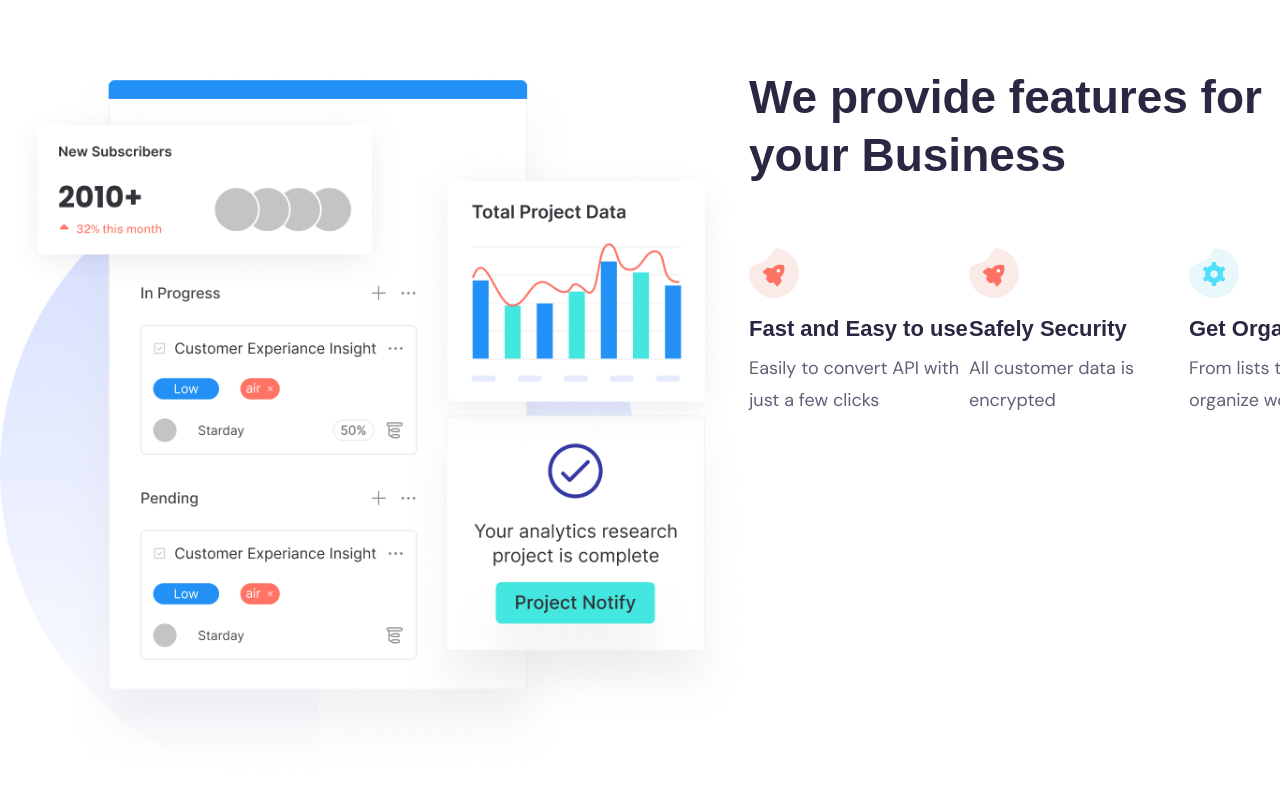
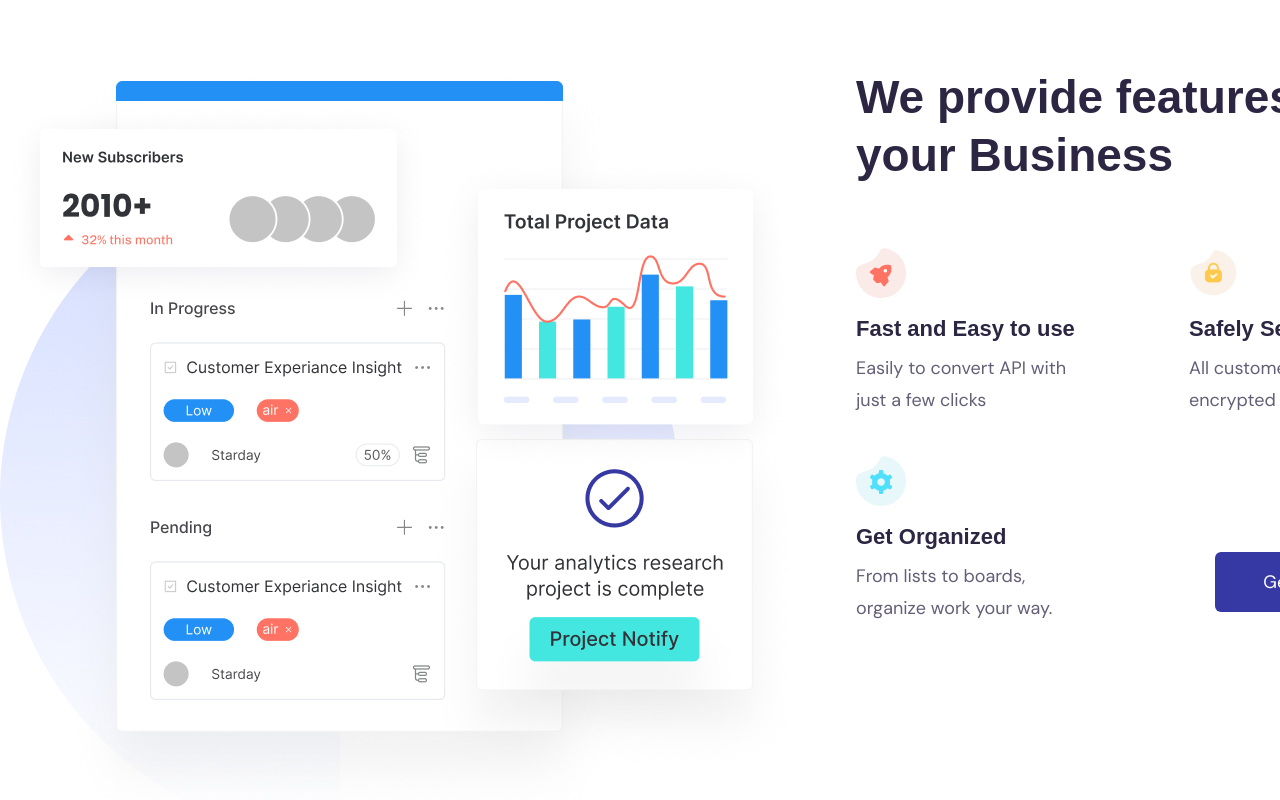
Before and after one commit to nayebislam/Innovatee, a React (Vite) app: page / in a window 1280 px wide. Shown: the part 2125-2925 px from the top of the page. Built offline with nearby package versions, Linux system fonts and the light colour scheme; a web font is replaced by a local one.

Commit message:
Features update

```diff
--- a/src/components/Features/Features.jsx
+++ b/src/components/Features/Features.jsx
@@ -2,25 +2,25 @@ import React from 'react'
 import Container from '../layout/Container'
 import Feature from '../../assets/Features.png'
 import ficon1 from '../../assets/Featuresicon1.png'
-// import ficon2 from '../../assets/Featuresicon2.png'
+import ficon2 from '../../assets/Featuresicon2.png'
 import ficon3 from '../../assets/Featuresicon3.png'
 
 const Features = () => {
-    const featuresData =[
+    const featuresData = [
         {
-            img:ficon1,
-            title:"Fast and Easy to use",
-            description:"Easily to convert API with just a few clicks"
+            img: ficon1,
+            title: "Fast and Easy to use",
+            description: "Easily to convert API with just a few clicks"
         },
         {
-            img:ficon1,
-            title:"Safely Security",
-            description:"All customer data is encrypted"
+            img: ficon1,
+            title: "Safely Security",
+            description: "All customer data is encrypted"
         },
         {
-            img:ficon3,
-            title:"Get Organized",
-            description:"From lists to boards, organize work your way. "
+            img: ficon3,
+            title: "Get Organized",
+            description: "From lists to boards, organize work your way. "
         },
     ]
     return (
@@ -34,20 +34,39 @@ const Features = () => {
                         <h3 className='font-primary max-w-[553px] font-bold text-[46px] leading-[58px] text-titleColor mb-[64px]'>
                             We provide features for your Business
                         </h3>
-                        <div className='flex'>
-                            {
-                                featuresData.map((item) => (
-                                    <div className='w-[220px] flex flex-col items-baseline justify-center'>
-                                        <img src={item.img} alt="" />
-                                        <h1 className='font-primary font-bold text-[22px] leading-[34px] text-titleColor mt-[14px] mb-[6px]'>
-                                            {item.title}
-                                        </h1>
-                                        <p className='font-secondary text-[18px] leading-[32px] text-peraColor'>
-                                            {item.description}
-                                        </p>
-                                    </div>
-                                ))
-                            }
+                        <div className='flex justify-between mt-[64px]'>
+                            <div>
+                                <img src={ficon1} alt="" />
+                                <h1 className='font-primary font-bold text-[22px] leading-[34px] text-titleColor mt-[14px] mb-[6px]'>
+                                    Fast and Easy to use
+                                </h1>
+                                <p className='w-[220px] font-secondary text-[18px] leading-[32px] text-peraColor'>
+                                    Easily to convert API with just a few clicks
+                                </p>
+                            </div>
+                            <div>
+                                <img className='w-[50px]' src={ficon2} alt="" />
+                                <h1 className='font-primary font-bold text-[22px] leading-[34px] text-titleColor mt-[14px] mb-[6px]'>
+                                    Safely Security
+                                </h1>
+                                <p className='w-[220px] font-secondary text-[18px] leading-[32px] text-peraColor'>
+                                    All customer data is encrypted
+                                </p>
+                            </div>
+                        </div>
+                        <div className='flex justify-between mt-[40px]'>
+                            <div>
+                                <img src={ficon3} alt="" />
+                                <h1 className='font-primary font-bold text-[22px] leading-[34px] text-titleColor mt-[14px] mb-[6px]'>
+                                    Get Organized
+                                </h1>
+                                <p className='w-[220px] font-secondary text-[18px] leading-[32px] text-peraColor'>
+                                    From lists to boards, organize work your way.
+                                </p>
+                            </div>
+                            <div className='mt-[96px]'>
+                                <button className='font-secondary text-lg leading-[20px] text-white py-[20px] px-12 rounded-[6px] bg-primary cursor-pointer'>Get Started</button>
+                            </div>
                         </div>
                     </div>
                 </div>
```
